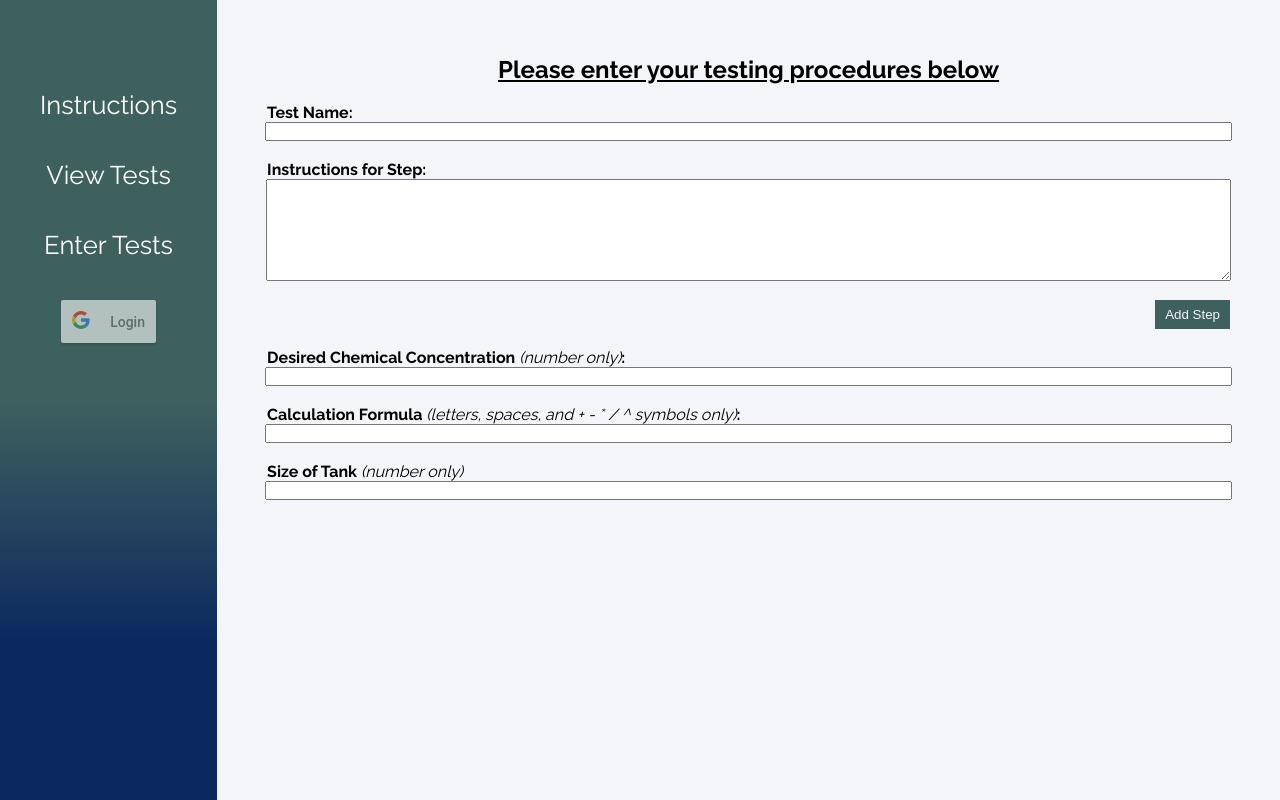
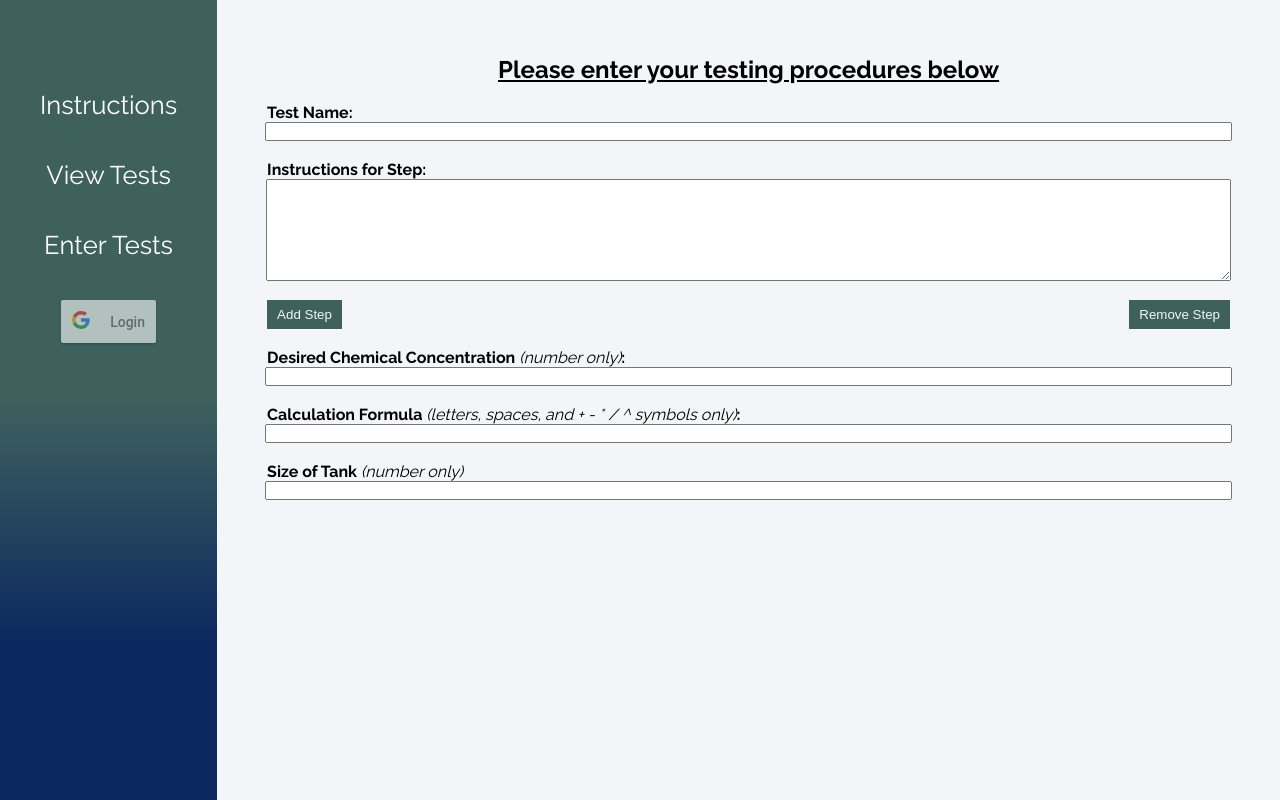
Before and after one commit to MrMeyersMakerspace/Senior-Project, a React (Create React App) app: page /entertests in a window 1280 px wide. Built offline with nearby package versions, Linux system fonts and the light colour scheme.

Commit message:
Fix add/remove button layout

```diff
--- a/src/App.css
+++ b/src/App.css
@@ -108,14 +108,6 @@ label {
   font-style: italic;
 }
 
-button {
-  padding: 7px 10px;
-  background-color: #3e615e;
-  color: #f4f5f9;
-  border: none;
-  align-self: flex-end;
-}
-
 textarea {
   width: 100%;
   height: 100px;
@@ -129,6 +121,18 @@ input {
   align-self: center;
 }
 
+button {
+  padding: 7px 10px;
+  background-color: #3e615e;
+  color: #f4f5f9;
+  border: none;
+  display: inline-block;
+}
+
+.addRemoveButtonGroup {
+  width: 100%;
+}
+
 @media all and (max-width: 768px) {
   :root {
     --fontsize-nav: 1rem;
@@ -138,7 +142,6 @@ input {
   .App {
     flex-direction: column;
   }
-
   .condiv {
     padding: 10px;
   }
--- a/src/contents/EnterTests.js
+++ b/src/contents/EnterTests.js
@@ -30,6 +30,10 @@ export default class EnterTests extends React.Component {
 
     }
 
+    removeStep(event) {
+
+    }
+
     render() {
         return (
             <div className='condiv home'>
@@ -47,7 +51,10 @@ export default class EnterTests extends React.Component {
                     type='text'
                     onChange={this.handleUserInput} />
                 <br />
-                <button onClick={this.addStep}>Add Step</button>
+                <div className='addRemoveButtonGroup'>
+                    <button onClick={this.addStep} style={{float: 'left'}}>Add Step</button>
+                    <button onClick={this.removeStep} style={{float: 'right'}}>Remove Step</button>
+                </div>
                 <br />
                 <label>Desired Chemical Concentration <span className='instructions'>(number only)</span>:</label>
                 <input
```
